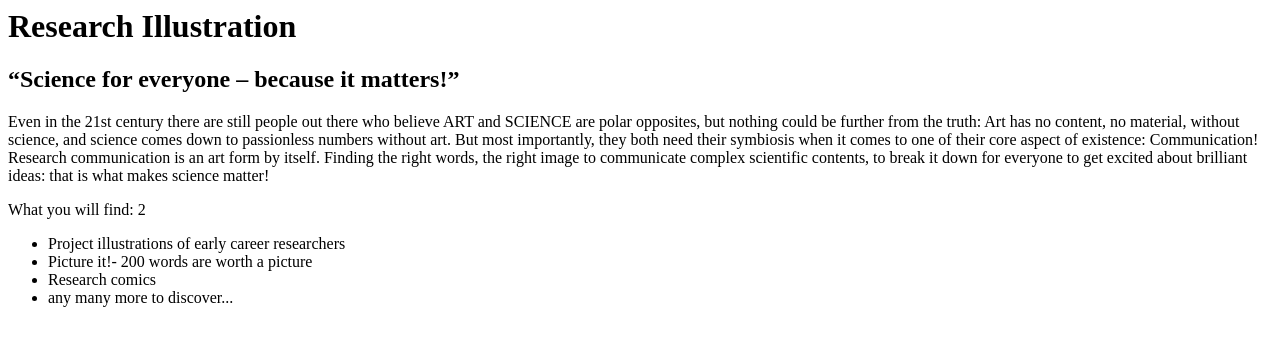
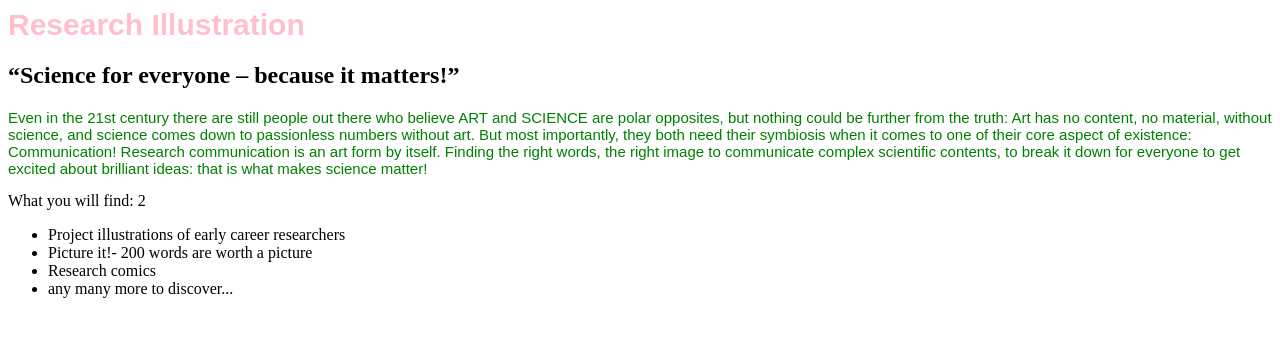
Before and after one commit to Lilalinalila/Research-Illustration, a plain HTML site: page index.html in a window 1280 px wide. Drawn offline with Linux system fonts and the light colour scheme.

Commit message:
Update index.html

```diff
--- a/index.html
+++ b/index.html
@@ -2,11 +2,12 @@
 	<head>
 		<title>Research Illustration </title>
 		<style>
-
+		 h1{color:pink; font-size: 30px; font-family: Arial;}
+		 p{color: green; font-family:Arial; font-size:15px;}
 		</style>
 	</head>
 	<body>
-		<h1 style: color: pink;>Research Illustration </h1>
+		<h1>Research Illustration </h1>
 		<h2>“Science for everyone – because it matters!”</h2>
 		<p>Even in the 21st century there are still people out there who believe <bold>ART</bold> and <bold>SCIENCE</bold> are polar opposites,
 		but nothing could be further from the truth: Art has no content, no material, without science, and science comes down to passionless numbers
```
